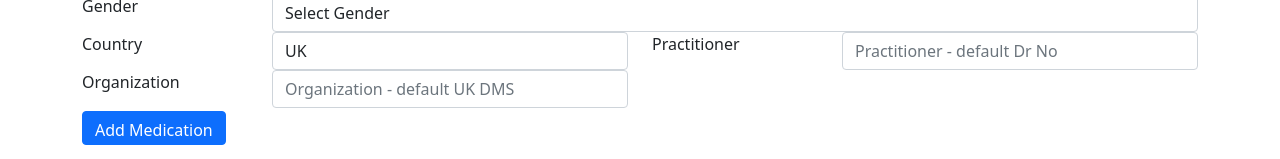
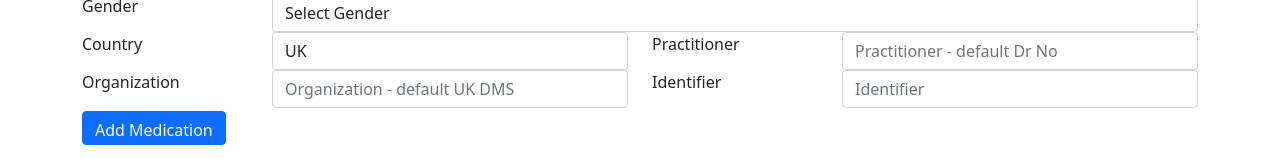
Before and after one commit to MikeForde/mern-azure, a React (Create React App) app in the folder client/: page / in a window 1280 px wide. Both pictures are taken after a click on the button "Manually Add New IPS Entry". Shown: the part 418-577 px from the top of the page. Built offline with nearby package versions, Linux system fonts and the light colour scheme; no server answers.

Commit message:
Deployment 0_62n Identifier

```diff
--- a/client/src/pages/Components/FormIPS.js
+++ b/client/src/pages/Components/FormIPS.js
@@ -23,6 +23,7 @@ export function FormIPS({ add }) {
       nationality: "",
       practitioner: "",
       organization: "",
+      identifier: "",
     },
     medication: [{ name: "", code: "", system: "", date: "", dosage: "" }],
     allergies: [{ name: "", code: "", system: "", criticality: "", date: "" }],
@@ -172,6 +173,7 @@ export function FormIPS({ add }) {
         nation: "",
         practitioner: "",
         organization: "",
+        identifier: "",
       },
       medication: [{ name: "", code: "", system: "", date: "", dosage: "" }],
       allergies: [{ name: "", code: "", system: "", criticality: "", date: "" }],
@@ -292,6 +294,15 @@ export function FormIPS({ add }) {
                   value={formData.patient.organization}
                   onChange={handlePatientChange}
                   placeholder="Organization - default UK DMS" />
+              </div>
+              <Form.Label className="col-sm-2">Identifier</Form.Label>
+              <div className="col-sm-4">
+                <Form.Control
+                  type="text"
+                  name="identifier"
+                  value={formData.patient.identifier}
+                  onChange={handlePatientChange}
+                  placeholder="Identifier" />
               </div>
             </Form.Group>
           </Form.Group>
--- a/client/src/pages/Components/IPS.js
+++ b/client/src/pages/Components/IPS.js
@@ -280,6 +280,7 @@ export function IPS({ ips, remove, update }) {
             <p>Country: {ips.patient.nation}</p>
             <p>Practitioner: {ips.patient.practitioner}</p>
             <p>Organization: {ips.patient.organization}</p>
+            <p>Identifier: {ips.patient.identifier}</p>
 
             {ips.medication && ips.medication.length > 0 && (
               <>
@@ -542,7 +543,7 @@ export function IPS({ ips, remove, update }) {
               </Col>
             </Row>
             <Row>
-              <Col>
+              <Col xs={2}>
                 <Form.Group controlId="formPatientNation">
                   <Form.Label>Country</Form.Label>
                   <Form.Control
@@ -564,13 +565,24 @@ export function IPS({ ips, remove, update }) {
                   />
                 </Form.Group>
               </Col>
-              <Col>
+              <Col xs={2}>
                 <Form.Group controlId="formPatientOrganization">
                   <Form.Label>Organization</Form.Label>
                   <Form.Control
                     type="text"
                     name="organization"
                     value={editIPS.patient.organization}
+                    onChange={handleEditChange}
+                  />
+                </Form.Group>
+              </Col>
+              <Col>
+                <Form.Group controlId="formPatientIdentifier">
+                  <Form.Label>Identifier</Form.Label>
+                  <Form.Control
+                    type="text"
+                    name="identifier"
+                    value={editIPS.patient.identifier}
                     onChange={handleEditChange}
                   />
                 </Form.Group>
```
